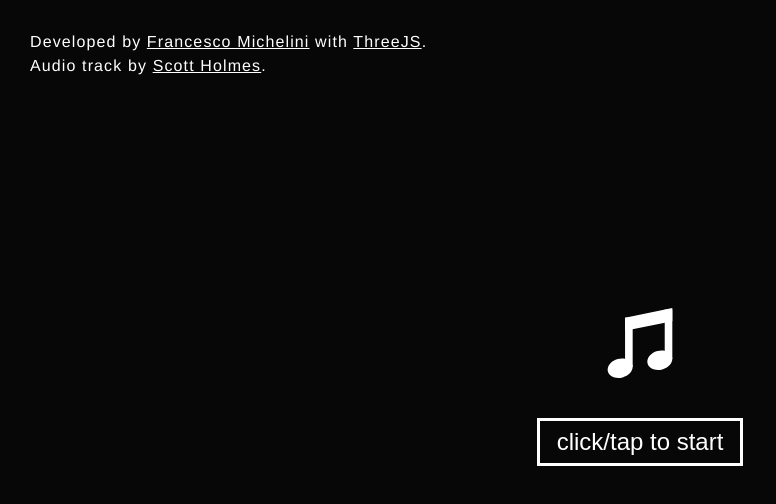
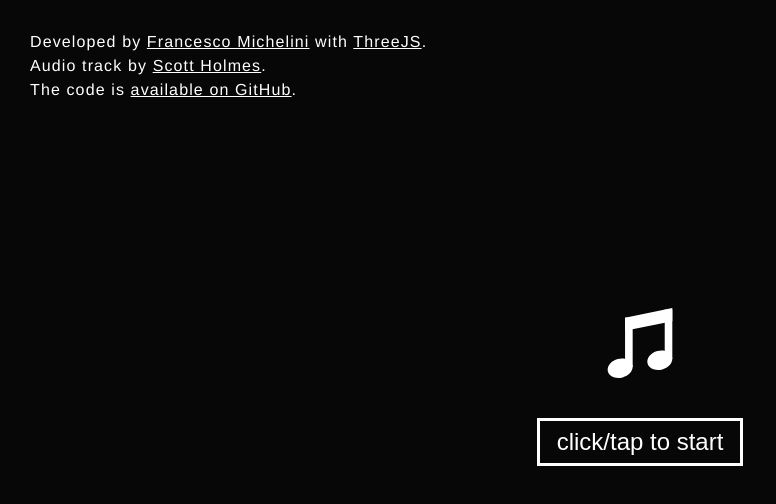
Before and after one commit to kekkorider/threejs-circular-audio-visualizer, a website built with Parcel: page src/index.html in a window 1280 px wide. Shown: the whole page, without its empty margins (0-776 px from the left). Built offline with nearby package versions, Linux system fonts and the light colour scheme; what three-instanced-uniforms-mesh would draw is missing.

Commit message:
Add GitHub link

```diff
--- a/src/index.html
+++ b/src/index.html
@@ -25,7 +25,8 @@
 
   <p id="credits">
     Developed by <a href="https://www.francescomichelini.com" target="_blank" rel="noopener noreferrer">Francesco Michelini</a> with <a href="https://threejs.org/" target="_blank" rel="noopener noreferrer">ThreeJS</a>.<br>
-    Audio track by <a href="https://freemusicarchive.org/music/Scott_Holmes#contact-artist" target="_blank" rel="noopener noreferrer">Scott Holmes</a>.
+    Audio track by <a href="https://freemusicarchive.org/music/Scott_Holmes#contact-artist" target="_blank" rel="noopener noreferrer">Scott Holmes</a>.<br>
+    The code is <a href="https://github.com/kekkorider/threejs-circular-audio-visualizer" target="_blank" rel="noopener noreferrer">available on GitHub</a>.
   </p>
 
   <script src="./index.js"></script>
```
